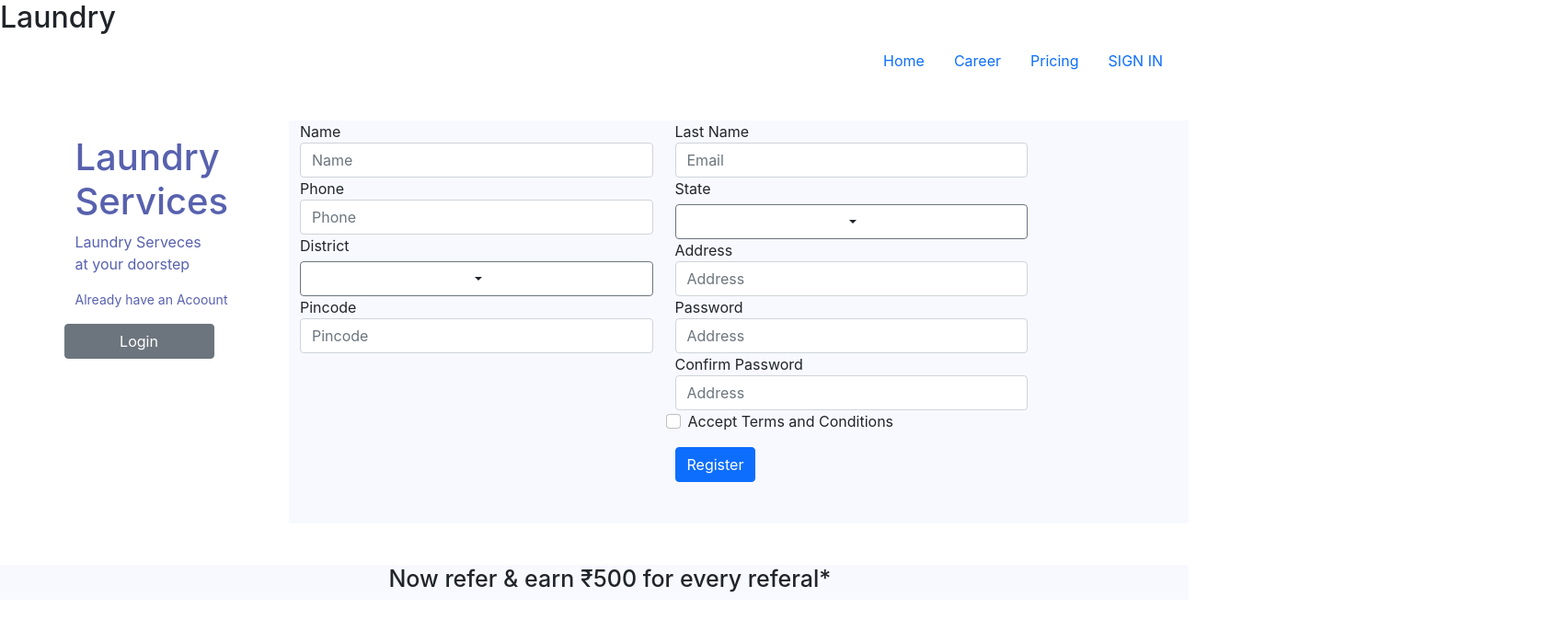
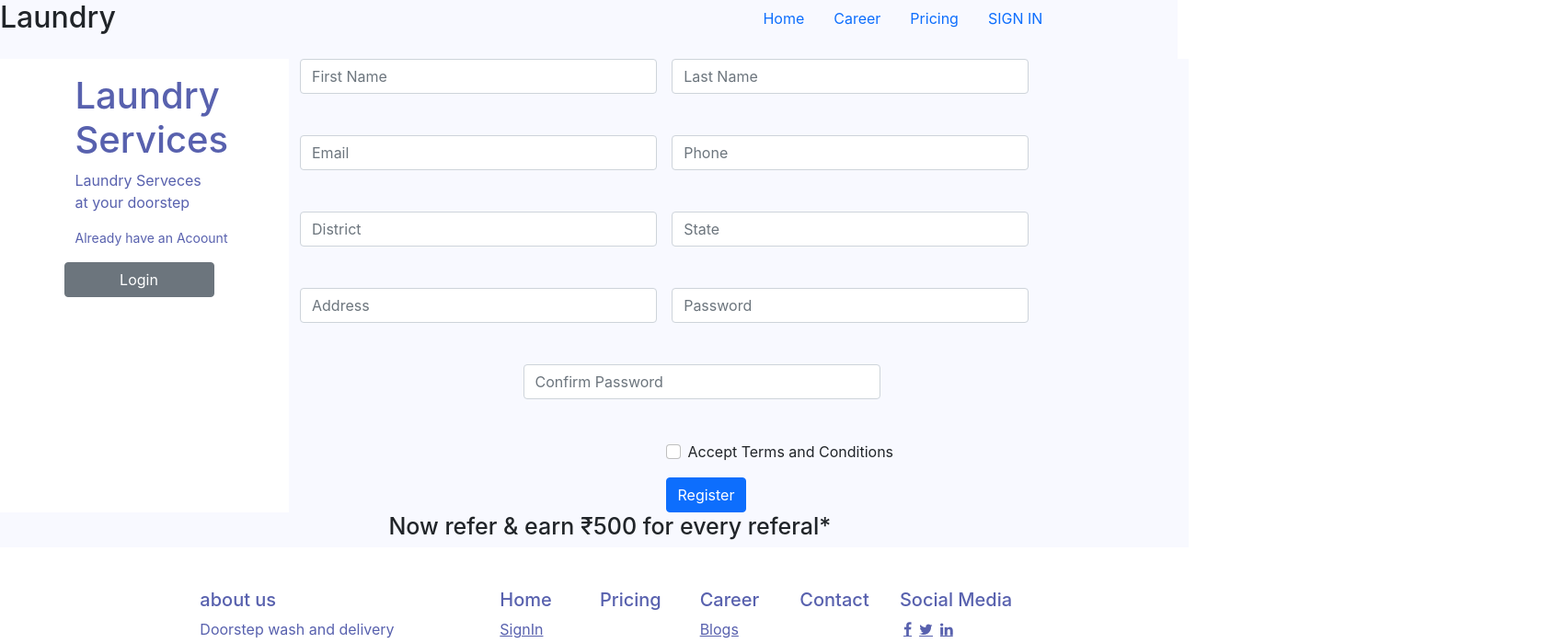
Before and after one commit to radhe-ji-dev/laundry-service-mycopy, a React (Create React App) app: page / in a window 1280 px wide. Shown: the top 699 px of the page at 92% size, 1700 px wide, since content can reach past the window. Built offline with nearby package versions, Linux system fonts and the light colour scheme.

Commit message:
some changes in register page

```diff
--- a/package.json
+++ b/package.json
@@ -6,6 +6,7 @@
     "@testing-library/jest-dom": "^5.16.1",
     "@testing-library/react": "^12.1.2",
     "@testing-library/user-event": "^13.5.0",
+    "axios": "^0.25.0",
     "bootstrap": "^4.0.0-alpha.6",
     "bootstrap-icons": "^1.7.2",
     "react": "^17.0.2",
--- a/src/components/Bottumribon.js
+++ b/src/components/Bottumribon.js
@@ -2,10 +2,7 @@ import React from "react";
 
 function Buttuomribbon(props) {
   return (
-    <div
-      className="row w-100 fixed-bottom "
-      style={{ backgroundColor: "var(--darkblue)" }}
-    >
+    <div className="row w-100 " style={{ backgroundColor: "var(--darkblue)" }}>
       <div className="col-md-5 offset-md-5 overflow-hidden">
         <p className="text-white">2021 all Right Reserved</p>
       </div>
--- /dev/null
+++ b/src/components/Navbar.css
@@ -0,0 +1,4 @@
+.height {
+  background-color: var(--lightblue);
+  height: 4rem;
+}
--- a/src/components/Navbar.js
+++ b/src/components/Navbar.js
@@ -1,26 +1,38 @@
 import React from "react";
+import styles from "./Navbar.css";
 
 function Navbar(props) {
   return (
     <>
-    <div className="col-xs-12">
+      <div className="row height mb-0 ">
+        <div className="col-md-5">
           <h2>Laundry</h2>
         </div>
+        <div className="col-md-6">
           <ul className="nav justify-content-end">
             <li className="nav-item">
-    <a className="nav-link active" aria-current="page" href="/">Home</a>
+              <a className="nav-link active" aria-current="page" href="/">
+                Home
+              </a>
             </li>
             <li className="nav-item">
-    <a className="nav-link" href="/">Career</a>
+              <a className="nav-link" href="/">
+                Career
+              </a>
             </li>
             <li className="nav-item">
-    <a className="nav-link" href="/">Pricing</a>
+              <a className="nav-link" href="/">
+                Pricing
+              </a>
             </li>
             <li className="nav-item">
-    <a className="nav-link" href="/">SIGN IN</a>
-
+              <a className="nav-link" href="/">
+                SIGN IN
+              </a>
             </li>
           </ul>
+        </div>
+      </div>
     </>
   );
 }
--- a/src/components/Register.js
+++ b/src/components/Register.js
@@ -1,16 +1,51 @@
 import Footer from "./Footer";
 import Navbar from "./Navbar";
 import Referbanner from "./Referbanner";
-import Dropdown from "./dropdown";
+import { useState } from "react";
 import Bottomribon from "./Bottumribon";
+import axios from "axios";
+import { Link } from "react-router-dom";
+function Register(props) {
+  const [user, setUser] = useState({
+    firstname: "",
+    secondname: "",
+    email: "",
+    mobile: "",
+    password: "",
+    confirmpassword: "",
+    state: "",
+    district: "",
+    address: "",
+    pincode: "",
+  });
+  const changeHandler = (event) => {
+    setUser({ ...user, [event.target.name]: event.target.value });
+  };
 
-function register() {
+  const submitHandler = (event) => {
+    event.preventDefault();
+    axios.post("http://localhost:4500/register", user).then((res) => {
+      alert(res.user);
+      setUser({
+        firstname: "",
+        secondname: "",
+        email: "",
+        mobile: "",
+        password: "",
+        confirmpassword: "",
+        state: "",
+        district: "",
+        address: "",
+        pincode: "",
+      });
+    });
+  };
   return (
     <>
-      <div className="row">
+      <div className="row mb-0">
         <Navbar />
       </div>
-      <div className="row">
+      <div className="row mt-0 mb-0">
         <div className="col-md-3  mt-3 " style={{ color: "#5861AE" }}>
           <div className="row ">
             <h1 className="offset-md-3 col-md-6 " style={{ fontSize: "48" }}>
@@ -29,98 +64,124 @@ function register() {
         </div>
         {/*here i am dividing varicle */}
         <div
-          className="col-md-9"
+          className="col-md-9 mb-0"
           style={{ backgroundColor: "var(--lightblue)" }}
         >
-          <div className="row">
-            <div className="col-md-5">
-              <div className="form-group col-md-12">
-                <label for="exampleInputEmail1">Name</label>
+          <form>
+            <div class="row align-items-center g-3">
+              <div class="col-md-5">
+                <label class="visually-hidden" for="inputEmail">
+                  Fisrt Name
+                </label>
+                <input
+                  type="First Name"
+                  class="form-control"
+                  id="First Name"
+                  placeholder="First Name"
+                />
+              </div>
+              <div class="col-md-5">
+                <label class="visually-hidden" for="inputPassword">
+                  Last Name
+                </label>
                 <input
                   type="text"
-                  className="form-control "
-                  id="exampleInputEmail1"
-                  aria-describedby="emailHelp"
-                  placeholder="Name"
+                  class="form-control"
+                  id="inputPassword"
+                  placeholder="Last Name"
                 />
               </div>
-              <div className="form-group col-md-12">
-                <label for="exampleInputEmail1">Phone</label>
+            </div>
+            <div class="row align-items-center g-3">
+              <div class="col-md-5">
+                <label class="visually-hidden" for="inputEmail">
+                  Email
+                </label>
+                <input
+                  type="First Name"
+                  class="form-control"
+                  id="First Name"
+                  placeholder="Email"
+                />
+              </div>
+              <div class="col-md-5">
+                <label class="visually-hidden" for="inputPassword">
+                  Phone
+                </label>
                 <input
                   type="text"
-                  className="form-control "
-                  id="exampleInputEmail1"
-                  aria-describedby="emailHelp"
+                  class="form-control"
+                  id="inputPassword"
                   placeholder="Phone"
                 />
               </div>
-              <div className="form-group col-md-12">
-                <p className="mb-0">District</p>
-                <Dropdown />
             </div>
-              <div className="form-group col-md-12">
-                <label for="exampleInputEmail1">Pincode</label>
+            <div class="row align-items-center g-3">
+              <div class="col-md-5">
+                <label class="visually-hidden" for="inputEmail">
+                  District
+                </label>
+                <input
+                  type="First Name"
+                  class="form-control"
+                  id="First Name"
+                  placeholder="District"
+                />
+              </div>
+              <div class="col-md-5">
+                <label class="visually-hidden" for="inputPassword">
+                  State
+                </label>
                 <input
                   type="text"
-                  className="form-control "
-                  id="exampleInputEmail1"
-                  aria-describedby="emailHelp"
-                  placeholder="Pincode"
+                  class="form-control"
+                  id="inputPassword"
+                  placeholder="State"
                 />
               </div>
             </div>
-            <div className="col-md-5">
-              {" "}
-              {/*this is right part*/}
-              <div className="form-group col-md-12">
-                <label for="exampleInputEmail1">Last Name</label>
+            <div class="row align-items-center g-3">
+              <div class="col-md-5">
+                <label class="visually-hidden" for="inputEmail">
+                  Address
+                </label>
                 <input
-                  type="text"
-                  className="form-control "
-                  id="exampleInputEmail1"
-                  aria-describedby="emailHelp"
-                  placeholder="Email"
-                />
-              </div>
-              <div className="form-group col-md-12">
-                <p className="mb-0">State</p>
-                <Dropdown />
-              </div>
-              <div className="form-group col-md-12">
-                <label for="exampleInputEmail1">Address</label>
-                <input
-                  type="text"
-                  className="form-control "
-                  id="exampleInputEmail1"
-                  aria-describedby="emailHelp"
+                  type="First Name"
+                  class="form-control"
+                  id="First Name"
                   placeholder="Address"
                 />
               </div>
-              <div className="form-group col-md-12">
-                <label for="exampleInputEmail1">Password</label>
+              <div class="col-md-5">
+                <label class="visually-hidden" for="inputPassword">
+                  Password
+                </label>
                 <input
-                  type="text"
-                  className="form-control "
-                  id="exampleInputEmail1"
-                  aria-describedby="emailHelp"
-                  placeholder="Address"
-                />
-              </div>
-              <div className="form-group col-md-12">
-                <label for="exampleInputEmail1">Confirm Password</label>
-                <input
-                  type="text"
-                  className="form-control "
-                  id="exampleInputEmail1"
-                  aria-describedby="emailHelp"
-                  placeholder="Address"
+                  type="Password"
+                  class="form-control"
+                  id="inputPassword"
+                  placeholder="Password"
                 />
               </div>
             </div>
+            <div class="row align-items-center g-3">
+              <div class="offset-3 col-md-5">
+                <label class="visually-hidden" for="inputEmail">
+                  ConfirmPassword
+                </label>
+                <input
+                  type="First Name"
+                  class="form-control"
+                  id="First Name"
+                  placeholder="Confirm Password"
+                />
+              </div>
+            </div>
+          </form>
           <div>
             <p>
               <span>
-                  <div class="form-check offset-md-5">
+                <div class="form-check offset-md-5 ">
                   <input
                     class="form-check-input"
                     type="checkbox"
@@ -139,9 +200,8 @@ function register() {
           </div>
         </div>
       </div>
-      </div>
 
-      <div className="row">
+      <div className="row mt-0 ">
         <Referbanner />
       </div>
       <div className="row">
@@ -154,4 +214,4 @@ function register() {
   );
 }
 
-export default register;
+export default Register;
```
Also changed, not shown: 1 other file (tests, documents, lock files or other folders). Lines whose indentation alone changed are shown as unchanged.
